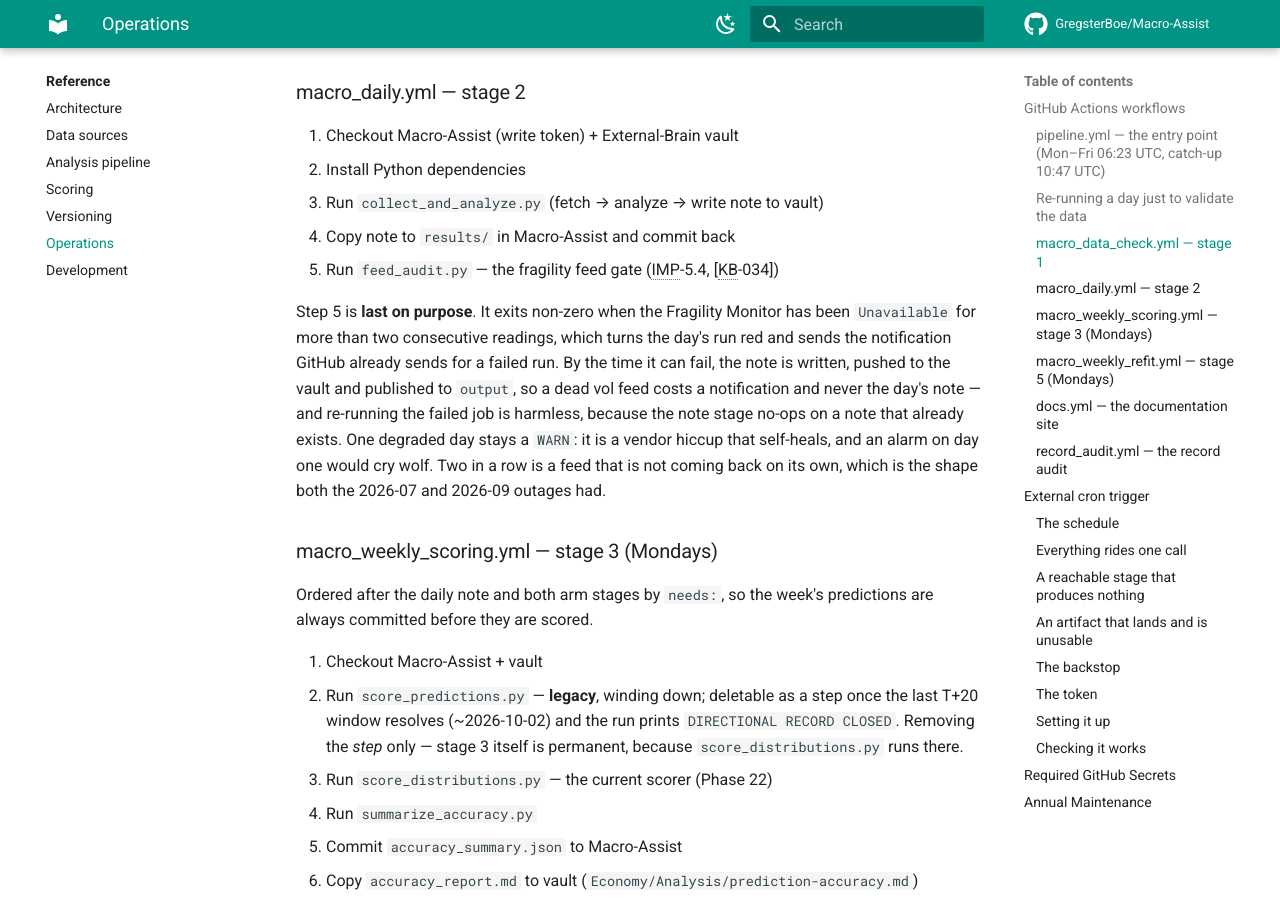
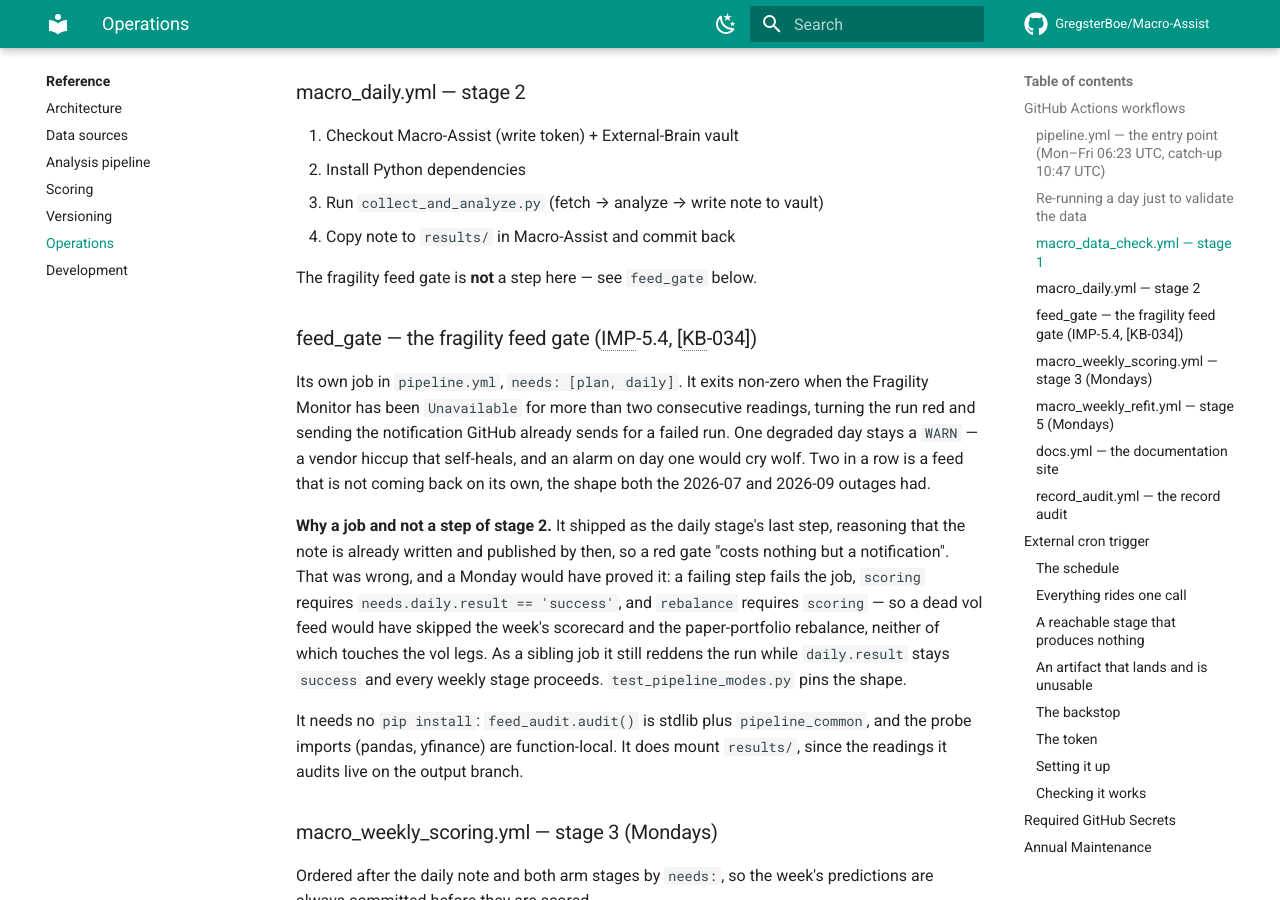
Before and after one commit to GregsterBoe/Macro-Assist, an MkDocs documentation site: the page built from docs/reference/operations.md, in a window 1280 px wide and 900 px high, scrolled down 2268 px. Built offline with MkDocs 1.6.1 and Material for MkDocs 9.7.7, drawn with Linux system fonts in a browser that asks for light colours; comment, search, counter and statistics services are not loaded; some of the changed text lies outside the part shown.

Commit message:
Move the feed gate out of the daily job: it would have skipped Monday's scoring
Found by asking whether the branch was safe to merge before Monday. It was
not.

The gate shipped as the last STEP of macro_daily.yml, on the reasoning
that the note is written and published by then, so a red gate "costs
nothing but a notification". A failing step fails the job, and:

    scoring    needs daily.result == 'success'
    rebalance  needs scoring.result == 'success'

The degraded streak is at 3. Had ^VIX3M still been empty at 06:23 on
Monday, the gate would have fired, failed `daily`, and silently skipped
the week's scorecard AND the paper-portfolio rebalance — neither of which
touches the vol legs. Those stages run on Mondays only, so the defect had
a one-day-a-week fuse.

Fix: `feed_gate` is its own job in pipeline.yml, needs [plan, daily],
gated on daily succeeding (a failed note writes no reading to judge). It
still turns the RUN red, which is the notification the gate exists to
send, while daily.result stays 'success' and every weekly stage proceeds.

The job needs no pip install — feed_audit.audit() is stdlib plus
pipeline_common, and the probe imports (pandas, yfinance) are
function-local; verified by importing it with pydantic blocked. It does
mount results/, since the readings live on the output branch.

4 regression tests in test_pipeline_modes.py: the gate is its own job, no
weekly stage depends on it, it is NOT a step inside macro_daily.yml, and
it reads plan's pinned asof (ADR-0013).

Docs corrected everywhere they asserted the old placement: operations.md
(its own section now), data-sources.md, KB-034, IMP-5.4, the board,
CLAUDE.md and the product_surface comment.

Co-Authored-By: Claude Opus 5 <noreply@anthropic.com>
Claude-Session: https://claude.ai/code/session_01MUor7UDEeX6km7QTnPkBay

```diff
--- a/docs/reference/operations.md
+++ b/docs/reference/operations.md
@@ -98,18 +98,32 @@ Does not require `ANTHROPIC_API_KEY` or `VAULT_PAT`.
 2. Install Python dependencies
 3. Run `collect_and_analyze.py` (fetch → analyze → write note to vault)
 4. Copy note to `results/` in Macro-Assist and commit back
-5. Run `feed_audit.py` — the fragility feed gate (IMP-5.4, [KB-034])
 
-Step 5 is **last on purpose**. It exits non-zero when the Fragility Monitor has
-been `Unavailable` for more than two consecutive readings, which turns the day's
-run red and sends the notification GitHub already sends for a failed run. By the
-time it can fail, the note is written, pushed to the vault and published to
-`output`, so a dead vol feed costs a notification and never the day's note —
-and re-running the failed job is harmless, because the note stage no-ops on a
-note that already exists. One degraded day stays a `WARN`: it is a vendor
-hiccup that self-heals, and an alarm on day one would cry wolf. Two in a row is
-a feed that is not coming back on its own, which is the shape both the 2026-07
-and 2026-09 outages had.
+The fragility feed gate is **not** a step here — see `feed_gate` below.
+
+### feed_gate — the fragility feed gate (IMP-5.4, [KB-034])
+
+Its own job in `pipeline.yml`, `needs: [plan, daily]`. It exits non-zero when
+the Fragility Monitor has been `Unavailable` for more than two consecutive
+readings, turning the run red and sending the notification GitHub already sends
+for a failed run. One degraded day stays a `WARN` — a vendor hiccup that
+self-heals, and an alarm on day one would cry wolf. Two in a row is a feed that
+is not coming back on its own, the shape both the 2026-07 and 2026-09 outages
+had.
+
+**Why a job and not a step of stage 2.** It shipped as the daily stage's last
+step, reasoning that the note is already written and published by then, so a red
+gate "costs nothing but a notification". That was wrong, and a Monday would have
+proved it: a failing step fails the job, `scoring` requires
+`needs.daily.result == 'success'`, and `rebalance` requires `scoring` — so a
+dead vol feed would have skipped the week's scorecard and the paper-portfolio
+rebalance, neither of which touches the vol legs. As a sibling job it still
+reddens the run while `daily.result` stays `success` and every weekly stage
+proceeds. `test_pipeline_modes.py` pins the shape.
+
+It needs no `pip install`: `feed_audit.audit()` is stdlib plus
+`pipeline_common`, and the probe imports (pandas, yfinance) are function-local.
+It does mount `results/`, since the readings it audits live on the output branch.
 
 ### macro_weekly_scoring.yml — stage 3 (Mondays)
 
@@ -343,7 +357,7 @@ day, the artifact landed on time, every workflow was reachable, and the liveness
 rule above was satisfied by a file that exists. The only sign was a `WARN` line
 in a passing Action, which is to say no sign at all.
 
-So the daily stage's last step reads the readings back out of
+So a dedicated pipeline job, `feed_gate`, reads the readings back out of
 `results/quant_context_log/` and goes red on a *streak* of degraded ones
 (`feed_audit.py`, above). It is deliberately not part of `record_audit.py`: that
 script runs on push and pull request, and a feed that dies on a Wednesday with
```
Also changed, not shown: CLAUDE.md (+2 -2 lines), docs/record/active-experiments.md (+1 -1 lines), docs/record/improvement-track.md (+5 -3 lines), docs/record/knowledge-base.md (+7 -3 lines), docs/reference/data-sources.md (+2 -2 lines), 5 other files.
